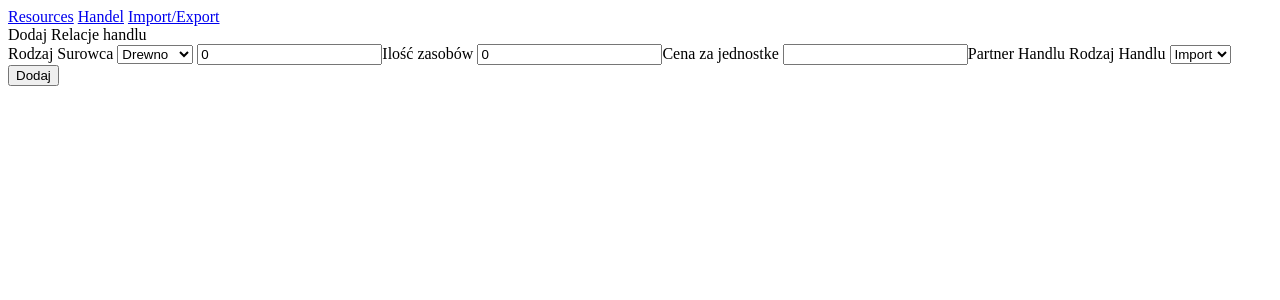
After one commit to lilados/Cywilizacja, a PHP site: page /Resources/FormTrade.php in a window 1280 px wide. The commit adds this page. Shown: the top 300 px of the page. Run offline with PHP 8.4, Linux system fonts and the light colour scheme.

Commit message:
qasdadwasdadw

```diff
--- a/FormArmy.php
+++ b/Army/FormArmy.php
@@ -4,7 +4,7 @@ include_once "linkiDoAlternatyw.html";
 
 <div>
     Dodaj jednostki wojskowe dla swojej Cywilizacji
-    <form action="dodajJednostki.php" method="get">
+    <form action="AddUnit.php" method="get">
         Rodzaj jednostki <select name="unit">
             <option value="Thrall">Thrall</option>
             <option value="Archer">Archer</option>
--- a/FormMoney.php
+++ b/Politics/FormPolitics.php
@@ -1,6 +1,6 @@
 <div>
     Dodaj kasę swojej cywilizacji.
-    <form action="dodajKase.php" method="get">
+    <form action="AddMoney.php" method="get">
     Podaj ilość kasy: <input type="number" name="moneyAmount"></input>
     <input type="submit" value="Dodaj">
 </form>
--- a/linkiDoAlternatyw.html
+++ b/Resources/ChangeResources.html
@@ -5,6 +5,8 @@
     <meta name="viewport" content="width=device-width, initial-scale=1.0">
 </head>
 <body>
-    <a href="buildForm.php">smieciu</a>
+    <a href="FormResource.php">Resources</a>
+    <a href="FormHandel.php">Handel</a>
+    <a href="FormBalans.php">Import/Export</a>
 </body>
 </html>
--- a/FormResource.php
+++ b/Resources/FormResource.php
@@ -1,6 +1,10 @@
+<?php
+    include_once "ChangeResources.html";
+?>
+
 <div>
     Dodaj Zasoby Swojej Cywilizacji
-    <form action="dodajZasoby.php" method="get">
+    <form action="AddResource.php" method="get">
         Rodzaj Surowca <select name="resource">
             <option value="Wood">Drewno</option>
             <option value="Stone">Głazy</option>
--- /dev/null
+++ b/Resources/FormTrade.php
@@ -0,0 +1,22 @@
+<?php
+    include_once "ChangeResources.html";
+?>
+
+<div>
+    Dodaj Relacje handlu
+    <form action="AddResource.php" method="get">
+        Rodzaj Surowca <select name="resource">
+            <option value="Wood">Drewno</option>
+            <option value="Stone">Głazy</option>
+            <option value="Food">Jedzenie</option>
+        </select>
+        <input type="number" value="0" name="amount">Ilość zasobów</input>
+        <input type="number" value="0" name="price">Cena za jednostke</input>
+        <input type="text"  name="partner">Partner Handlu</input>
+        Rodzaj Handlu <select name="type">
+            <option value="import">Import</option>
+            <option value="export">Export</option>
+        </select>
+        <input type="submit" value="Dodaj">
+    </form>
+</div>
```
Also changed, not shown: script.js (+2 -5 lines), Army/AddUnit.php (renamed from AddUnit.php), Infra/AddBuild.php (renamed from AddBuild.php), Infra/FormBuild.php (renamed from FormBuild.php), Politics/AddMoney.php (renamed from AddMoney.php), Resources/AddResource.php (renamed from AddResources.php), style.css (renamed from style2.css).
